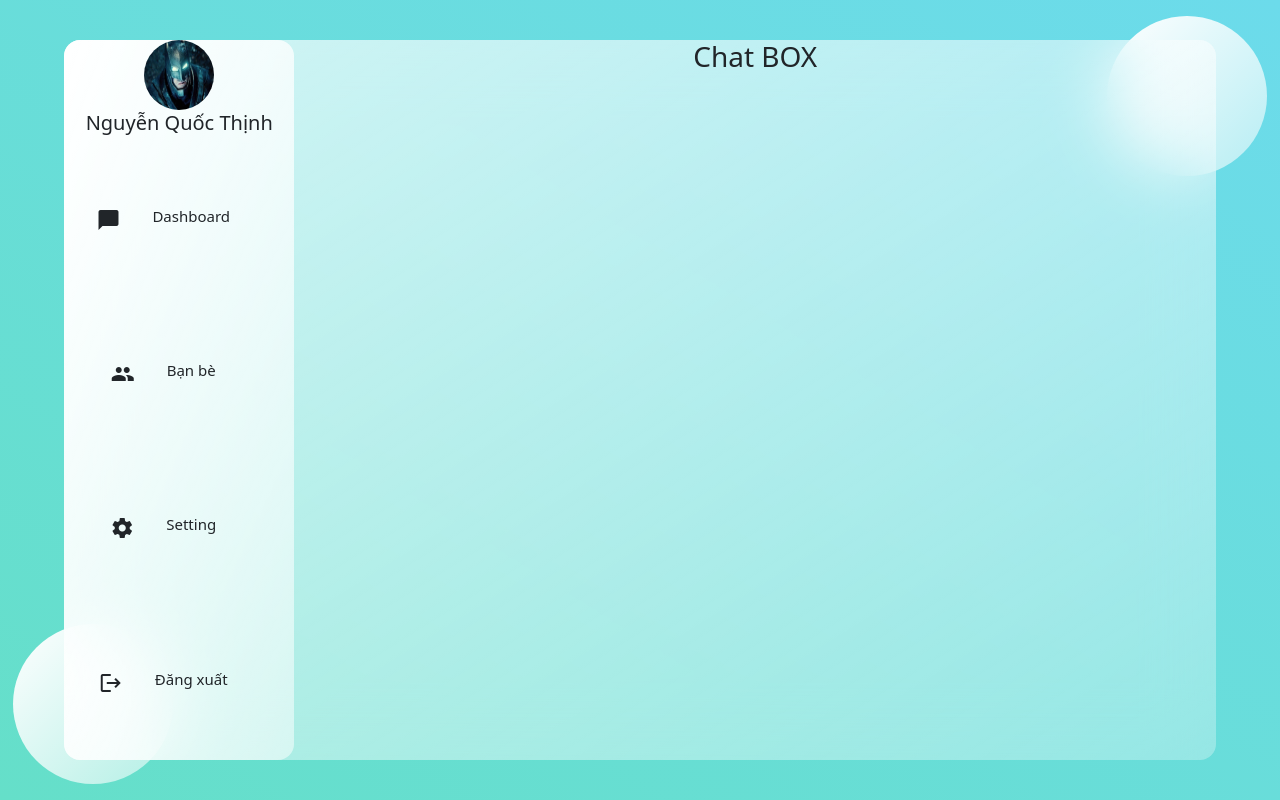
After one commit to dopagovn/learning, a PHP site: page /chat.html in a window 1280 px wide. The commit adds this page. Run offline with PHP 8.4, Linux system fonts and the light colour scheme.

Commit message:
Update chat.php

```diff
--- /dev/null
+++ b/chat.html
@@ -0,0 +1,69 @@
+<!DOCTYPE html>
+<html lang="en">
+<head>
+    <meta charset="UTF-8">
+    <meta http-equiv="X-UA-Compatible" content="IE=edge">
+    <meta name="viewport" content="width=device-width, initial-scale=1.0">
+    <title>
+       RE
+    </title>
+
+
+
+    <!--Add Boostrap CSS-->
+    <link href="./frontend/bootstrap/css/bootstrap.min.css" rel="stylesheet">
+
+    <!-- Google Icons -->
+    <link rel="stylesheet" href="https://fonts.googleapis.com/icon?family=Material+Icons">
+
+
+</head>
+<body>
+
+<link rel="stylesheet" href="./frontend/chat.css">
+
+    <main>
+         <section class='glass'>
+             <div class="dashboard">
+                 <img src="./frontend/img/user1.jpeg" alt="">
+                 <h3>Nguyễn Quốc Thịnh</h3>
+                    <div class="links">
+                        <span class="material-icons">
+                            chat_bubble
+                        </span>
+                        <h2>Dashboard</h2>
+                    </div>
+                    <div class="links">
+                        <span class="material-icons">
+                            people
+                        </span>
+                        <h2>Bạn bè</h2>
+                    </div>
+                    <div class="links">
+                        <span class="material-icons">
+                            settings
+                        </span>
+                        <h2>Setting</h2>
+                    </div>
+                    <div class="logout">
+                        <span class="material-icons">
+                            logout
+                        </span>
+                        <h2>Đăng xuất</h2>
+                    </div>
+             </div>
+
+             <div class="chat-box">
+                 <h3>Chat BOX</h3>
+             </div>
+         </section>
+    </main>
+    <div class="circle1"></div>
+    <div class="circle2"></div>
+<!--Add Boostrap JS-->
+<script src="./frontend/bootstrap/js/bootstrap.bundle.min.js"></script>
+  <footer>
+
+  </footer>
+</body>
+</html>
--- a/frontend/chat.css
+++ b/frontend/chat.css
@@ -57,21 +57,37 @@ main{
     background: linear-gradient(to right bottom, rgba(255, 255, 255, 1), rgba(255, 255, 255, 0.5));
     border-radius: 1rem;
 }
+.logout{
+    display: flex;
+    margin: 3rem 0rem;
+    padding: 1rem 2rem;
+    align-items: center;
+    text-align: center;
+}
+
+.logout h2{
+    font-size: 15px;
+    padding: 0rem 2rem;
+}
 .dashboard h3{
     font-size: 20px;
 }
 
 .links h2{
-    font-size: 10px;
+    font-size: 15px;
     padding: 0rem 2rem;
 }
 
 .chat-box{
     flex: 4;
 }
+.chat-box h3{
+    text-align: center;
+}
 .links{
     display: flex;
     margin: 3rem 0rem;
-    padding: 1rem 3rem;
+    padding: 1rem 2rem;
     align-items: center;
+    text-align: center;
 }
```
Also changed, not shown: backend/footer.php (+0 -9 lines), chat.php (deleted, +0 -45 lines).
